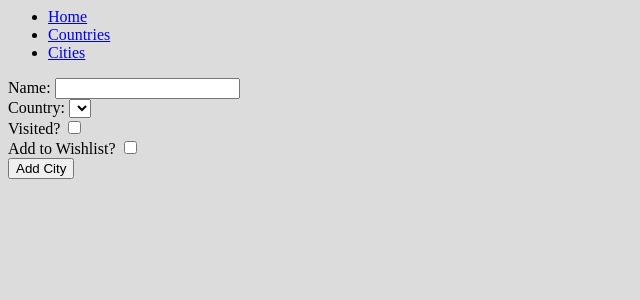
After one commit to mldrenth/travel_bucket_list, a Flask app: page /cities/new in a window 1280 px wide. The commit adds this page. Shown: the top 300 px of the page, without its empty margins (0-640 px from the left). Run offline with Flask 2, Linux system fonts and the light colour scheme; data that the repository does not hold is empty; some libraries are stand-ins or nearby versions.

Commit message:
Can now add cities to database via browser

```diff
--- a/app.py
+++ b/app.py
@@ -1,10 +1,12 @@
 from flask import Flask, render_template
 
 from controllers.countries_controller import countries_blueprint
+from controllers.cities_controller import cities_blueprint
 
 app = Flask(__name__)
 
 app.register_blueprint(countries_blueprint)
+app.register_blueprint(cities_blueprint)
 
 @app.route('/')
 def home():
--- /dev/null
+++ b/controllers/cities_controller.py
@@ -0,0 +1,36 @@
+from flask import Flask, render_template, redirect, request
+from flask import Blueprint
+from models.city import City
+from models.country import Country
+import repositories.city_repository as city_repository
+import repositories.country_repository as country_repository
+
+cities_blueprint = Blueprint("cities", __name__)
+
+@cities_blueprint.route("/cities")
+def cities():
+    cities = city_repository.select_all()
+    return render_template("cities/index.html", title = "Cities", cities = cities)
+
+#NEW
+#GET '/countries/new'
+@cities_blueprint.route("/cities/new")
+def new_city():
+    countries = country_repository.select_all()
+    return render_template("cities/new.html", title = "Create New City", countries = countries)
+
+#POST '/cities'
+@cities_blueprint.route("/cities", methods=['POST'])
+def create_city():
+    name = request.form['name']
+    country_id = request.form['country_id']
+    visited = False
+    if "visited" in request.form.keys():
+        visited = True
+    want_to_visit = False
+    if "want_to_visit" in request.form.keys():
+        want_to_visit = True
+    country = country_repository.select(country_id)
+    city = City(name, country, want_to_visit, visited)
+    city_repository.save(city)
+    return redirect('/cities')
--- a/repositories/country_repository.py
+++ b/repositories/country_repository.py
@@ -32,7 +32,7 @@ def select(id):
 
     if result is not None:
         country = Country(result['name'], result['continent'], result['want_to_visit'], result['visited'], result['id'])
-    return result
+    return country
 
 # UPDATE
 def update(country):
--- a/static/style.css
+++ b/static/style.css
@@ -14,6 +14,11 @@ body {
     padding: 20px;
 }
 
+.city-div {
+    background-color: lightcoral;
+    padding: 20px;
+}
+
 .div-buttons {
     display: flex;
     flex-direction: row;
--- /dev/null
+++ b/templates/cities/new.html
@@ -0,0 +1,28 @@
+{% extends 'base.html' %}
+{% block content %}
+<form action="/cities" method="post">
+    <div>
+        <label for="name">Name:</label>
+        <input type="text" id="name" name="name" required>
+    </div>
+    <div>
+        <label for="country">Country:</label>
+        <select name="country_id" id="country">
+            {% for country in countries %}
+            <option value="{{country.id}}">{{ country.name }}</option>
+
+            {% endfor %}
+        </select>
+    </div>
+    <div>
+        <label for="visited">Visited?</label>
+        <input type="checkbox" id="visited" name="visited">
+    </div>
+    <div>
+        <label for="want_to_visit">Add to Wishlist?</label>
+        <input type="checkbox" id="want_to_visit" name="want_to_visit">
+    </div>
+    <button type="submit">Add City</button>
+</form>
+
+{% endblock content %}
--- a/templates/countries/edit.html
+++ b/templates/countries/edit.html
@@ -18,6 +18,6 @@
         <input type="checkbox" id="want_to_visit" name="want_to_visit" {% if country.want_to_visit %} checked {% endif
             %}>
     </div>
-    <button type="submit">Add Country</button>
+    <button type="submit">Edit Country</button>
 </form>
 {% endblock content %}
```
Also changed, not shown: console.py (+14 -1 lines), repositories/city_repository.py (+56 -0 lines), templates/cities/index.html (added, +28 -0 lines).
